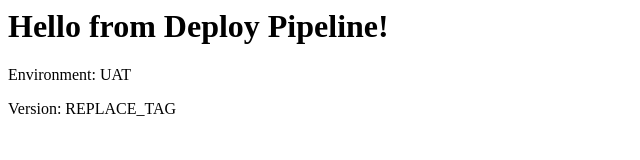
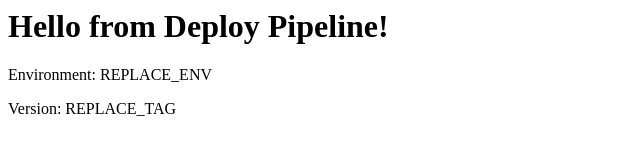
Before and after one commit to OKInfimatrix/my-ec2-prod-pipeline, a plain HTML site: page index.html in a window 1280 px wide. Shown: the full height of the page, 0-640 px from the left. Drawn offline with Linux system fonts and the light colour scheme.

Commit message:
added in index.html file

```diff
--- a/index.html
+++ b/index.html
@@ -1 +1 @@
-<h1>Hello from Deploy Pipeline!</h1><p>Environment: UAT</p><p>Version: REPLACE_TAG</p>
+<h1>Hello from Deploy Pipeline!</h1><p>Environment: REPLACE_ENV</p><p>Version: REPLACE_TAG</p>
```
